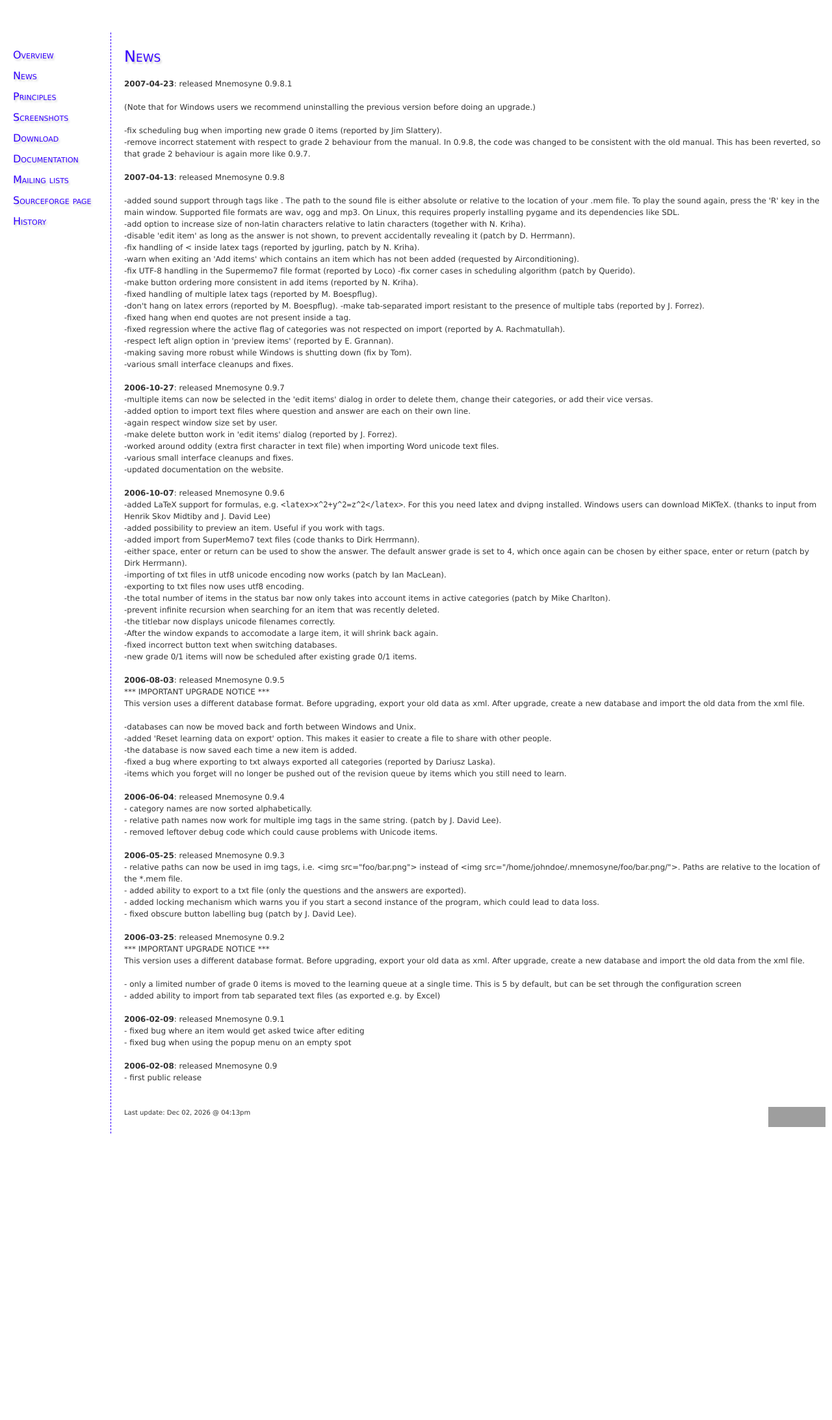
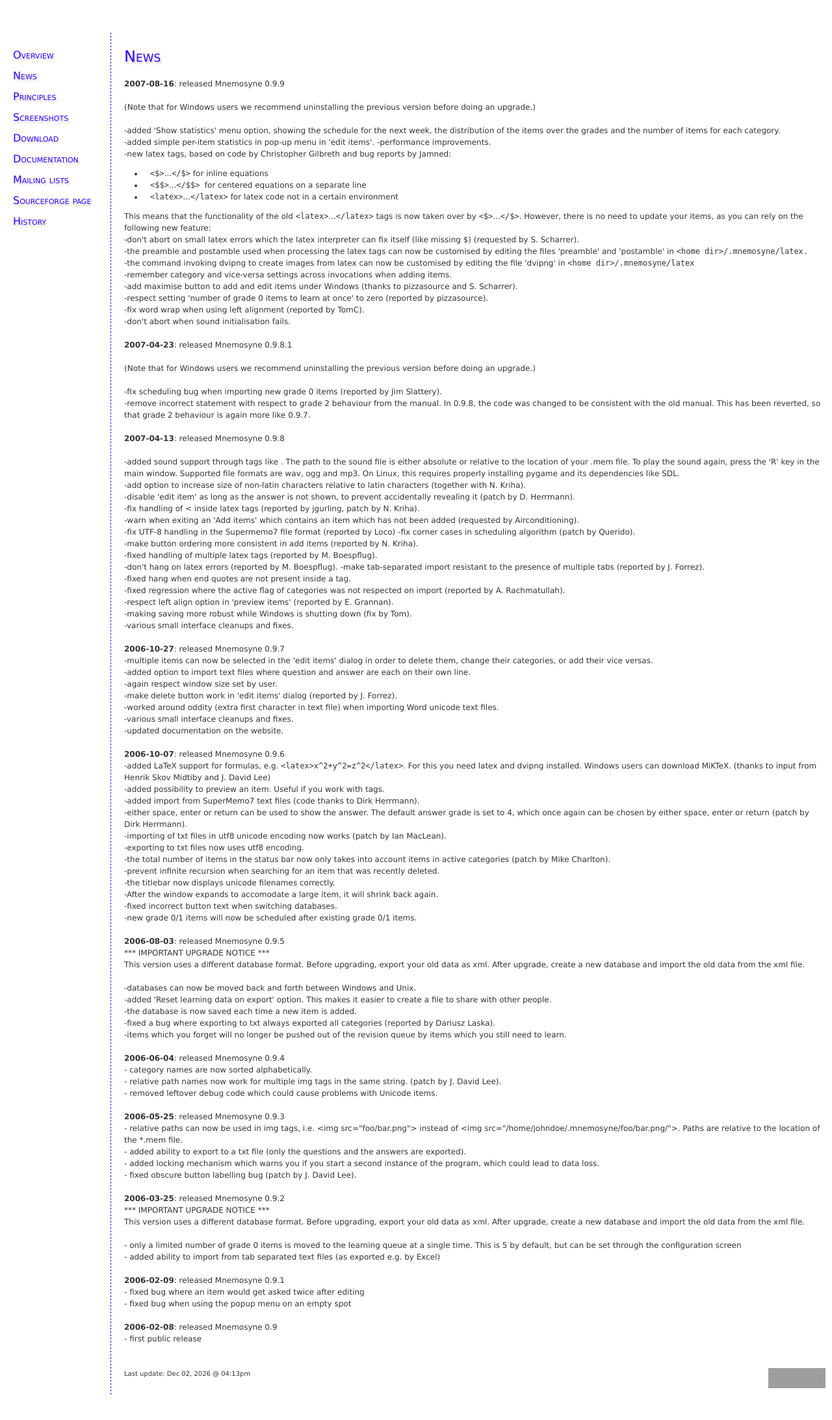
Before and after one commit to mnemosyne-proj/mnemosyne, a PHP site: page /news.php in a window 1280 px wide. Shown: the top 2186 px of the page at 65% size. Run offline with PHP 8.4, Linux system fonts and the light colour scheme; grey boxes are pictures that could not be loaded.

Commit message:
Update for 0.9.9.-

```diff
--- a/mnemosyne-web/news.php
+++ b/mnemosyne-web/news.php
@@ -5,6 +5,43 @@
 <div id="content">
 
 <h1>News</h1>
+
+<br>
+<b>2007-08-16</b>: released Mnemosyne 0.9.9<br>
+<br>
+(Note that for Windows users we recommend uninstalling the previous
+version before doing an upgrade.)<br><br>
+-added 'Show statistics' menu option, showing the schedule for the
+ next week, the distribution of the items over the grades and the number
+ of items for each category.<br>
+-added simple per-item statistics in pop-up menu in 'edit items'.
+-performance improvements.<br>
+-new latex tags, based on code by Christopher Gilbreth and bug reports by
+ Jamned:
+<ul>
+<li><code>&lt;$></code>...<code>&lt;/$></code> for inline equations</li>
+<li><code>&lt;$$></code>...<code>&lt;/$$> </code> for centered equations on a separate line</li>
+<li><code>&lt;latex></code>...<code>&lt;/latex></code> for latex code not in a certain environment</li>
+</ul>
+ This means that the functionality of the old <code>&lt;latex></code>...<code>&lt;/latex></code> tags is
+ now taken over by <code>&lt;$></code>...<code>&lt;/$></code>. However, there is no need to update your
+ items, as you can rely on the following new feature:<br>
+-don't abort on small latex errors which the latex interpreter can fix
+ itself (like missing $) (requested by S. Scharrer).<br>
+-the preamble and postamble used when processing the latex tags can now
+ be customised by editing the files 'preamble' and 'postamble' in
+ <code>&lt;home dir>/.mnemosyne/latex.</code><br>
+-the command invoking dvipng to create images from latex can now be
+ customised by editing the file 'dvipng' in <code>&lt;home dir>/.mnemosyne/latex</code><br>
+-remember category and vice-versa settings across invocations when adding
+ items.<br>
+-add maximise button to add and edit items under Windows (thanks to
+ pizzasource and S. Scharrer).<br>
+-respect setting 'number of grade 0 items to learn at once' to zero
+ (reported by pizzasource).<br>
+-fix word wrap when using left alignment (reported by TomC).<br>
+-don't abort when sound initialisation fails.<br>
+
 
 
 <br>
```
Also changed, not shown: mnemosyne-web/faq.php (+14 -2 lines).
